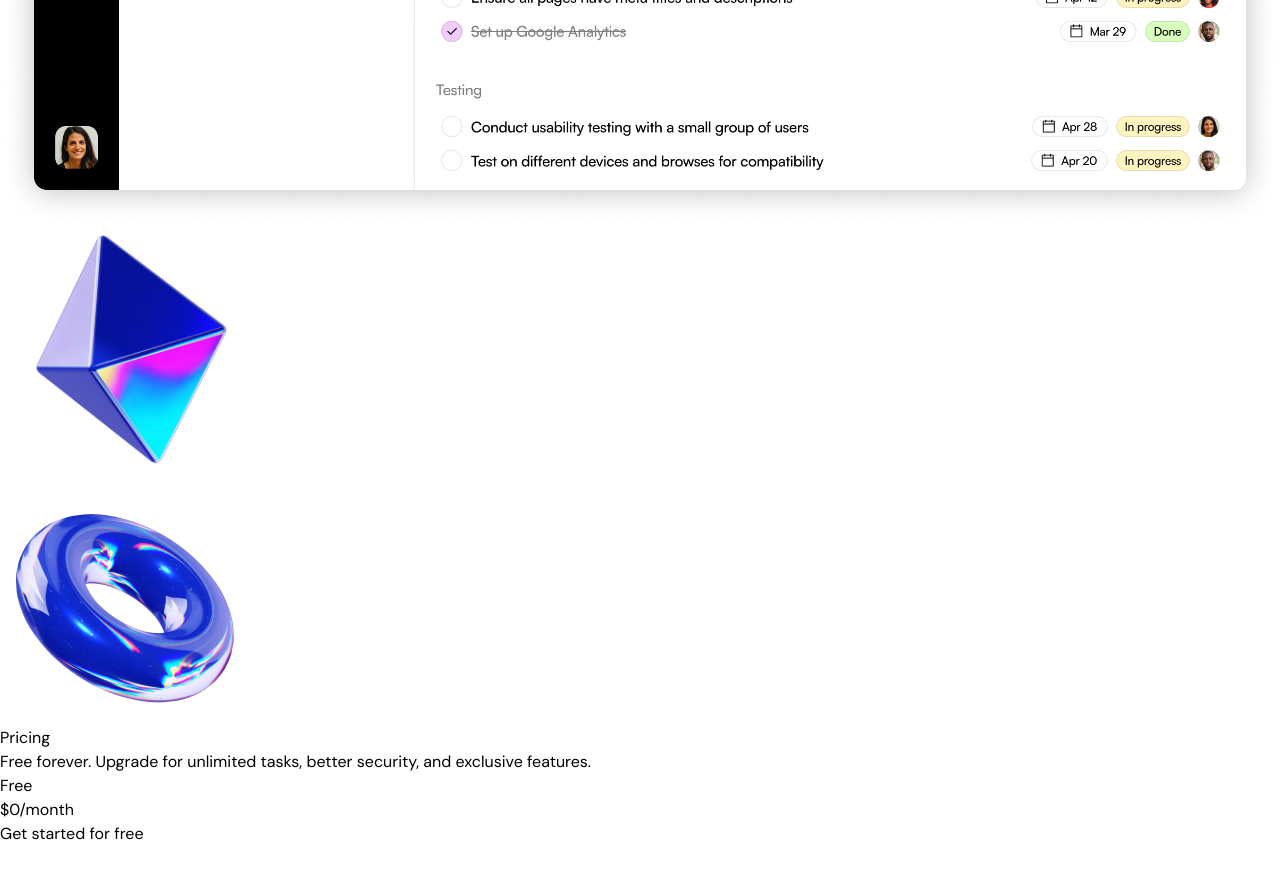
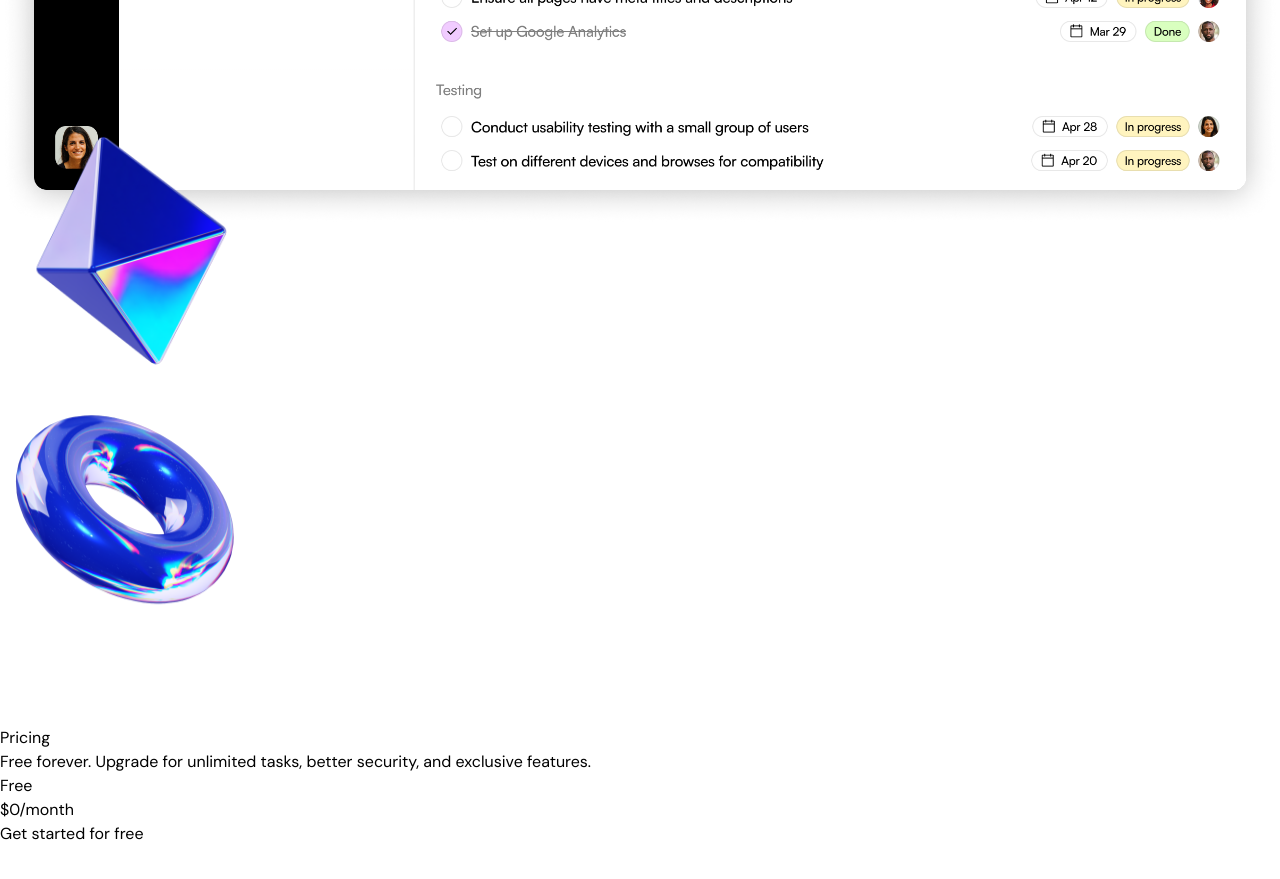
Before and after one commit to BorisKalev/Aspiro, a Next.js app: page / in a window 1280 px wide. Shown: the part 6020-6899 px from the top of the page. Built offline with nearby package versions, Linux system fonts and the light colour scheme.

Commit message:
added some framer motion animation

```diff
--- a/src/sections/ProductShowcase.tsx
+++ b/src/sections/ProductShowcase.tsx
@@ -1,11 +1,24 @@
+"use client";
 import productImage from "@/assets/product-image.png";
 import pyramidImage from "@/assets/pyramid.png";
 import tubeImage from "@/assets/tube.png";
 import Image from "next/image";
+import { motion, useScroll, useTransform } from "framer-motion";
+import { useRef } from "react";
+export const ProductShowcase = () => {
+  const sectionRef = useRef(null);
+  const { scrollYProgress } = useScroll({
+    target: sectionRef,
+    offset: ["start end", "end start"],
+  });
 
-export const ProductShowcase = () => {
+  const translateY = useTransform(scrollYProgress, [0, 1], [150, -150]);
+
   return (
-    <section className="bg-gradient-to-b from-[#FFFFFF] to -[#D2DCFF] py-24 overflow-x-clip">
+    <section
+      ref={sectionRef}
+      className="bg-gradient-to-b from-[#FFFFFF] to -[#D2DCFF] py-24 overflow-x-clip"
+    >
       <div className="container">
         <div className="max-w-[540px] mx-auto">
           <div className="flex justify-center">
@@ -21,18 +34,25 @@
         </div>
         <div className="relative">
           <Image src={productImage} alt="product image" className="mt-10" />
-          <Image
-            src={pyramidImage}
+          <motion.img
+            src={pyramidImage.src}
             alt="Pyramid Image"
             height={252}
             width={252}
             className="hidden md:block absolute -right-32 -top-32 "
+            style={{
+              translateY: translateY,
+            }}
           />
-          <Image
-            src={tubeImage}
+          <motion.img
+            src={tubeImage.src}
             alt="Tube image"
             className="hidden md:block absolute bottom-24 -left-36"
             height={248}
+            width={248}
+            style={{
+              translateY: translateY,
+            }}
           />
         </div>
       </div>
```
